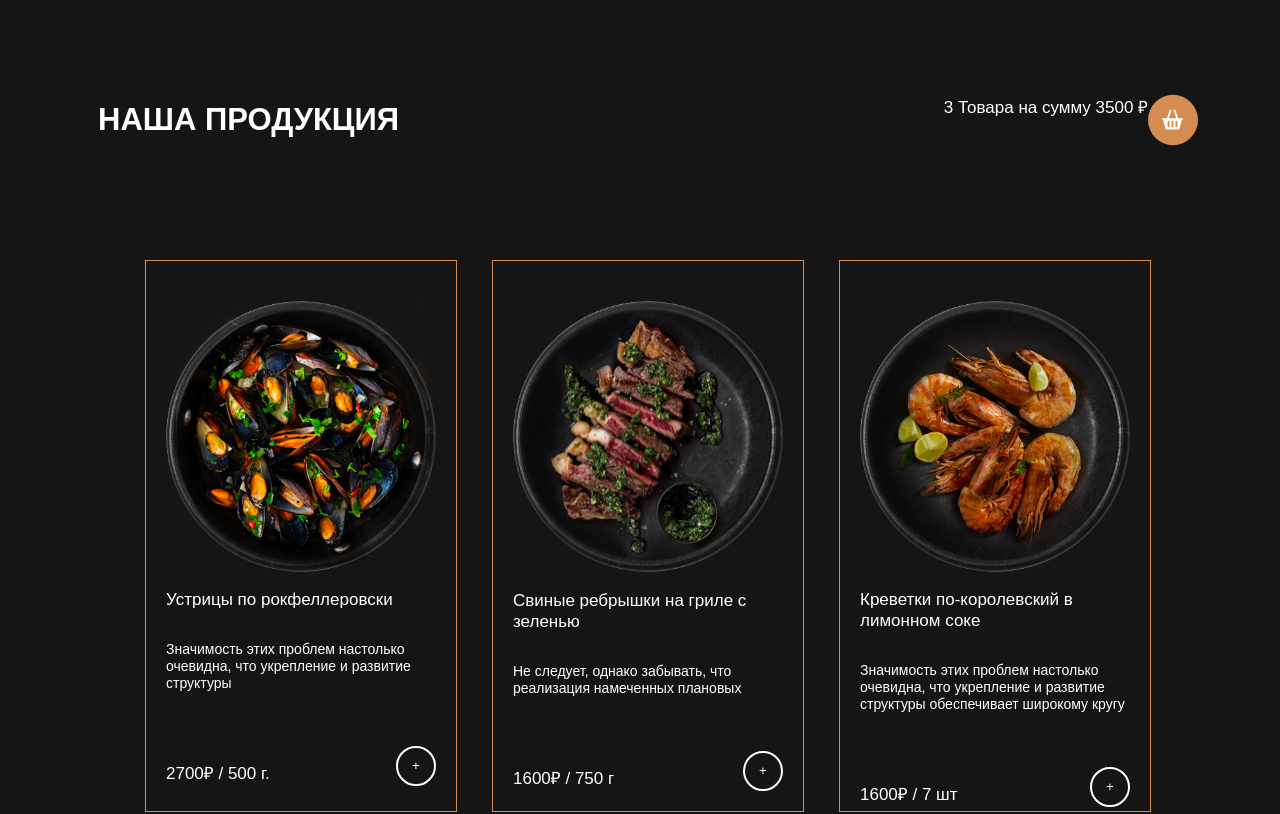
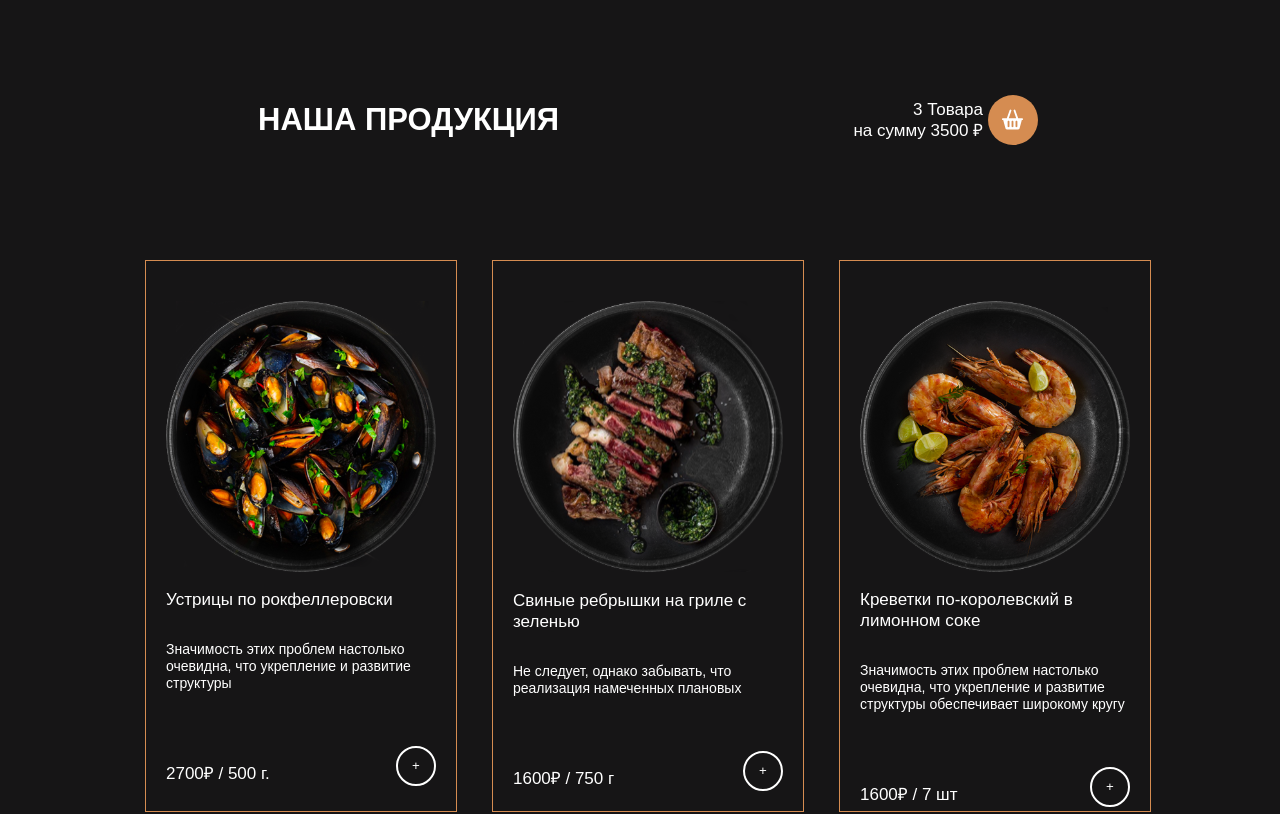
Before and after one commit to AlexanderTabakov/finalAttastation, a React (Create React App) app: page / in a window 1280 px wide. Shown: the top 814 px of the page. Built offline with nearby package versions, Linux system fonts and the light colour scheme.

Commit message:
Homework 1/2

```diff
--- a/src/components/header/Header.css
+++ b/src/components/header/Header.css
@@ -21,8 +21,22 @@
     justify-content: space-between;
     gap: 35px;
     flex-wrap: wrap;
-    padding: 0 20px;
+    padding: 0 180px;
     /*width: 1600px;*/
+}
+
+.order {
+    display: flex;
+    flex-direction: column;
+    color: white;
+    font-family: 'Montserrat', sans-serif;
+    font-style: normal;
+    font-weight: 500;
+    font-size: 17px;
+    line-height: 21px;
+    text-align: right;
+    padding: 5px;
+
 }
 
 .basket > .image {
@@ -31,15 +45,11 @@
 
 .basket {
     display: flex;
+    align-items: center;
+
 
 }
 
-.basket > p {
-    color: white;
-    font-family: 'Montserrat', sans-serif;
-    font-style: normal;
-    font-weight: 500;
-    font-size: 17px;
-    line-height: 21px;
-    text-align: right;
+.order > p {
+    margin: 0px;
 }
--- a/src/components/header/Header.jsx
+++ b/src/components/header/Header.jsx
@@ -9,8 +9,12 @@ const Header = () => {
         <div className={'header'}>
             <h1>Наша продукция</h1>
             <div className={'basket'}>
-                <p> 3 Товара
-                    на сумму 3500 ₽</p>
+
+                <div className={'order'}>
+                    <p> 3 Товара </p>
+                    <p> на сумму 3500 ₽</p>
+                </div>
+
                 <img className={'image'} src={imgBasket} alt="product"/>
             </div>
         </div>
```
